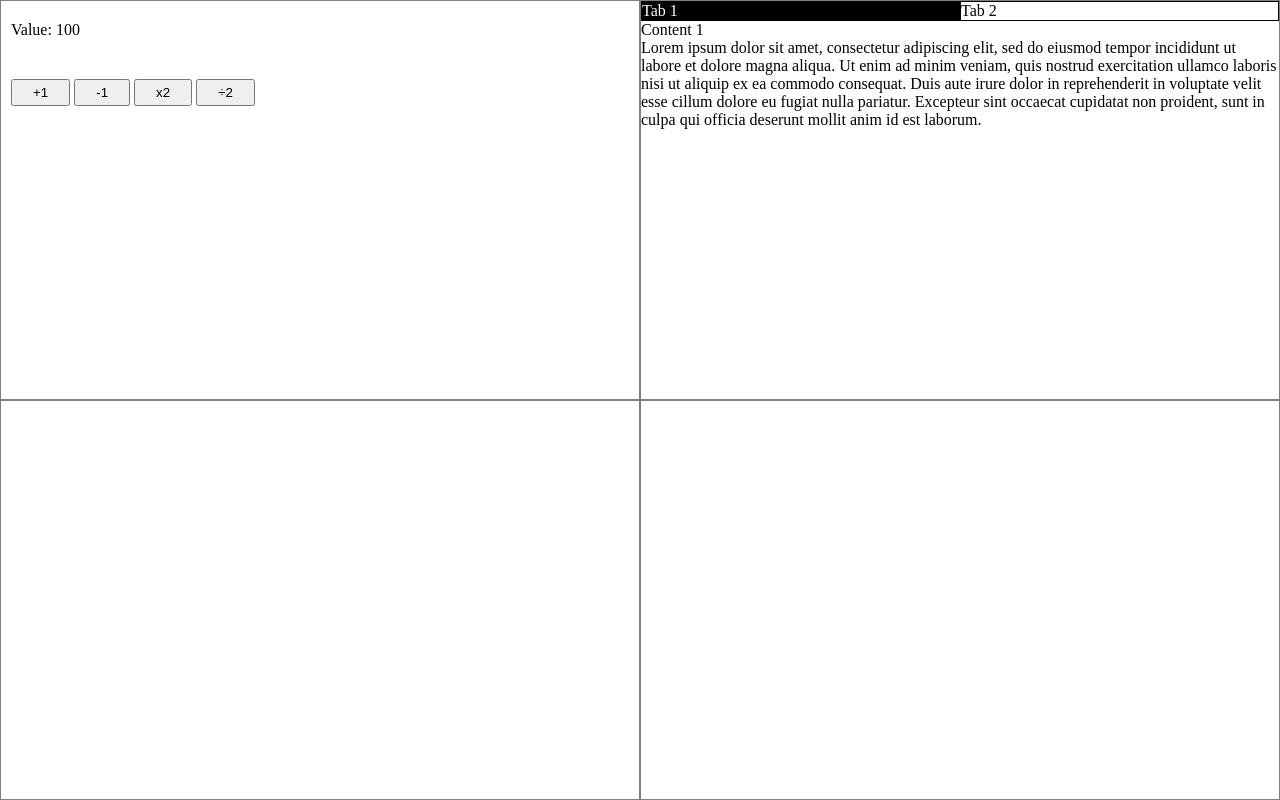
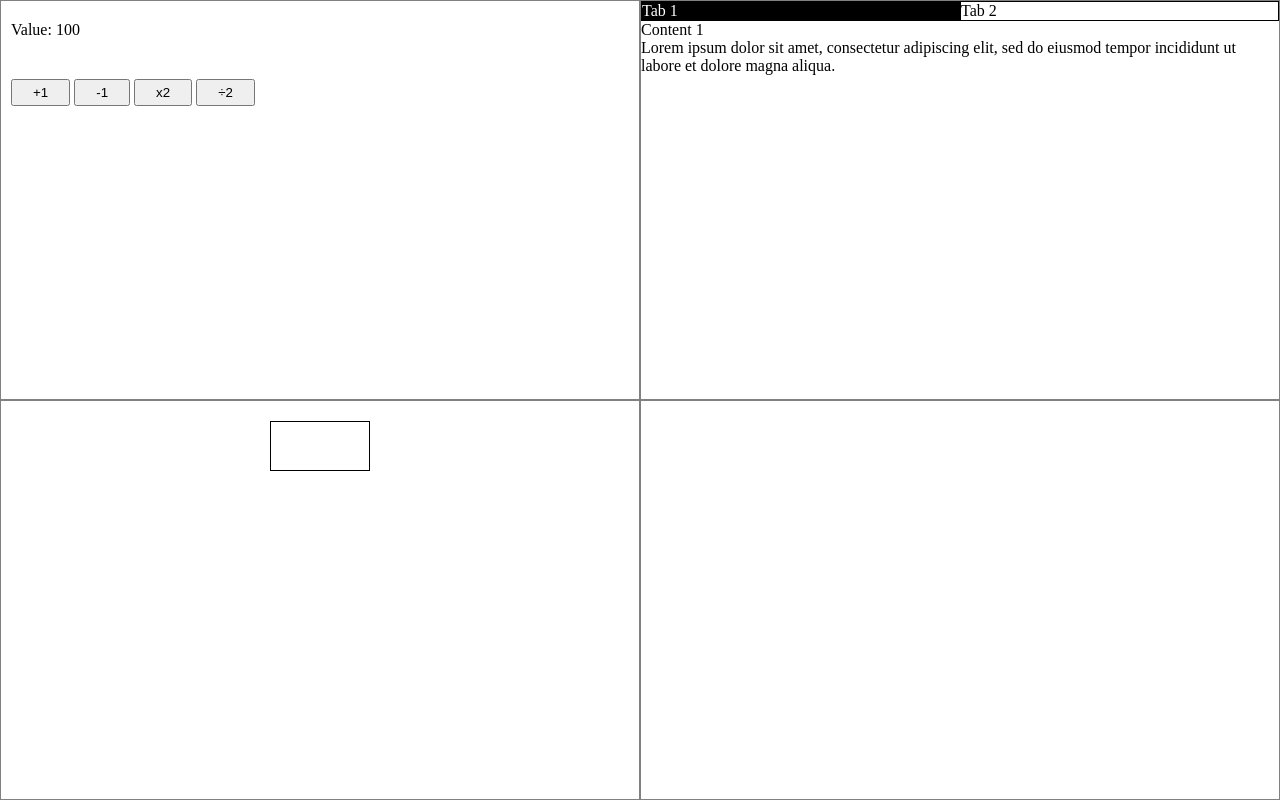
Before and after one commit to Mia-zhao/mvc-practice, a website with bundled scripts: page src/index.html in a window 1280 px wide. Built offline with nearby package versions, Linux system fonts and the light colour scheme.

Commit message:
add app3

```diff
--- /dev/null
+++ b/src/app3.css
@@ -0,0 +1,18 @@
+#app3 > div {
+  position: relative;
+}
+
+#app3 #rectangle {
+  height: 50px;
+  width: 100px;
+  border: 1px solid black;
+  position: absolute;
+  top: 20px;
+  left: 50%;
+  margin-left: -50px;
+  transition: transform 0.8s ease-in-out;
+}
+
+#app3 #rectangle.active {
+  transform: translateY(30vh);
+}
--- /dev/null
+++ b/src/app3.js
@@ -0,0 +1,9 @@
+import "./app3.css";
+
+import $ from 'jquery';
+
+const $rect = $('#app3 #rectangle');
+
+$rect.on('click', ()=>{
+  $rect.toggleClass('active');
+});
--- a/src/index.html
+++ b/src/index.html
@@ -25,12 +25,16 @@
       </div>
       <div class="content">
         <ul>
-          <li>Content 1<br>Lorem ipsum dolor sit amet, consectetur adipiscing elit, sed do eiusmod tempor incididunt ut labore et dolore magna aliqua. Ut enim ad minim veniam, quis nostrud exercitation ullamco laboris nisi ut aliquip ex ea commodo consequat. Duis aute irure dolor in reprehenderit in voluptate velit esse cillum dolore eu fugiat nulla pariatur. Excepteur sint occaecat cupidatat non proident, sunt in culpa qui officia deserunt mollit anim id est laborum.</li>
-          <li>Content 2<br>Lorem ipsum dolor sit amet, consectetur adipiscing elit, sed do eiusmod tempor incididunt ut labore et dolore magna aliqua. Ut enim ad minim veniam, quis nostrud exercitation ullamco laboris nisi ut aliquip ex ea commodo consequat. Duis aute irure dolor in reprehenderit in voluptate velit esse cillum dolore eu fugiat nulla pariatur. Excepteur sint occaecat cupidatat non proident, sunt in culpa qui officia deserunt mollit anim id est laborum.</li>
+          <li>Content 1<br>Lorem ipsum dolor sit amet, consectetur adipiscing elit, sed do eiusmod tempor incididunt ut labore et dolore magna aliqua. </li>
+          <li>Content 2<br>Lorem ipsum dolor sit amet, consectetur adipiscing elit, sed do eiusmod tempor incididunt ut labore et dolore magna aliqua. Ut enim ad minim veniam, quis nostrud exercitation ullamco laboris nisi ut aliquip ex ea commodo consequat.</li>
         </ul>
       </div>
     </section>
-    <section id="app3"></section>
+    <section id="app3">
+      <div>
+        <div id="rectangle"></div>
+      </div>
+    </section>
     <section id="app4"></section>
   </main>
   <script src="./index.js"></script>
--- a/src/index.js
+++ b/src/index.js
@@ -3,3 +3,4 @@ import "./index.css";
 
 import "./app1.js";
 import "./app2.js";
+import "./app3.js";
```
